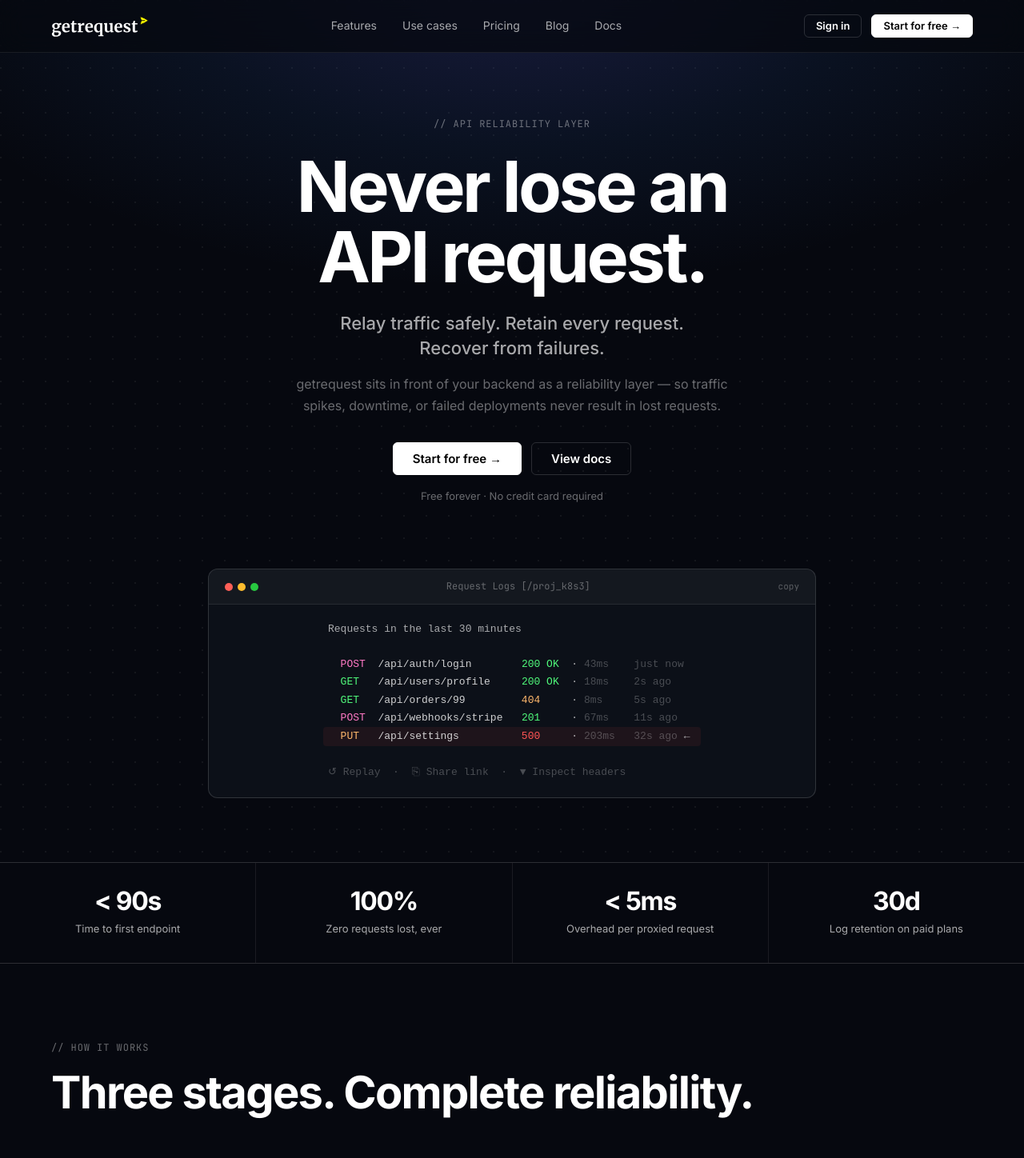
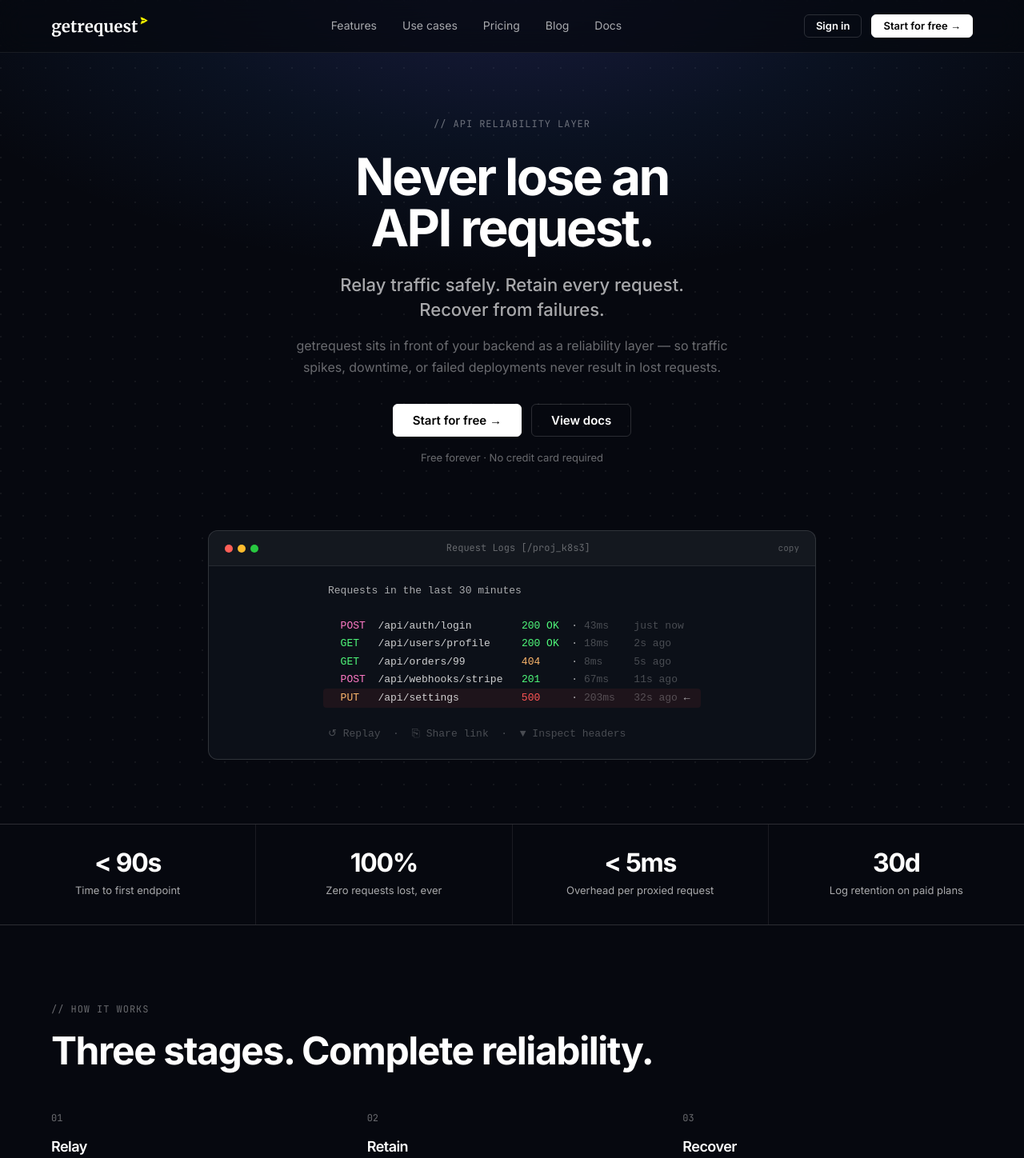
Before and after one commit to getrequesthq/website, a Next.js app: page / in a window 1280 px wide. Shown: the top 1448 px of the page at 80% size. Built offline with nearby package versions, Linux system fonts and the light colour scheme.

Commit message:
Quick font size changes

```diff
--- a/app/globals.css
+++ b/app/globals.css
@@ -486,14 +486,14 @@
    Headings
    ============================================================ */
 .heading-hero {
-  font-size: clamp(2.5rem, 7vw, 5.5rem);
+  font-size: clamp(2.5rem, 7vw, 4rem);
   font-weight: 700;
   letter-spacing: -0.04em;
   line-height: 1.0;
 }
 
 .heading-xl {
-  font-size: clamp(2rem, 4.5vw, 3.5rem);
+  font-size: clamp(2rem, 4.5vw, 3rem);
   font-weight: 700;
   letter-spacing: -0.03em;
   line-height: 1.1;
```
